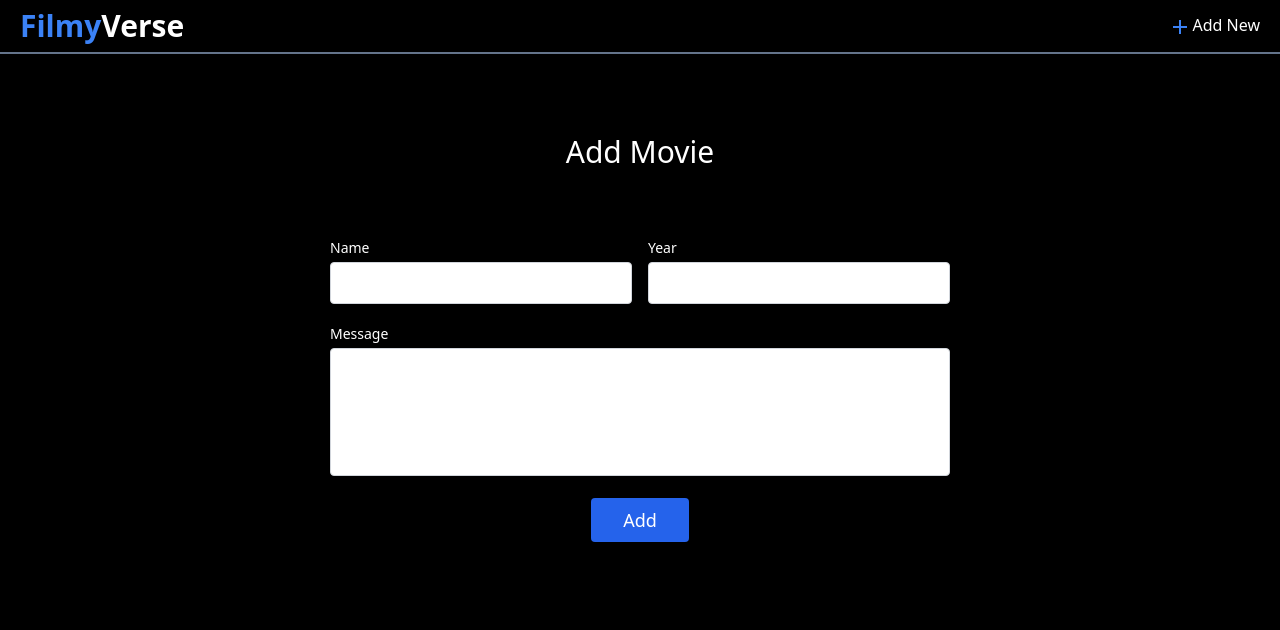
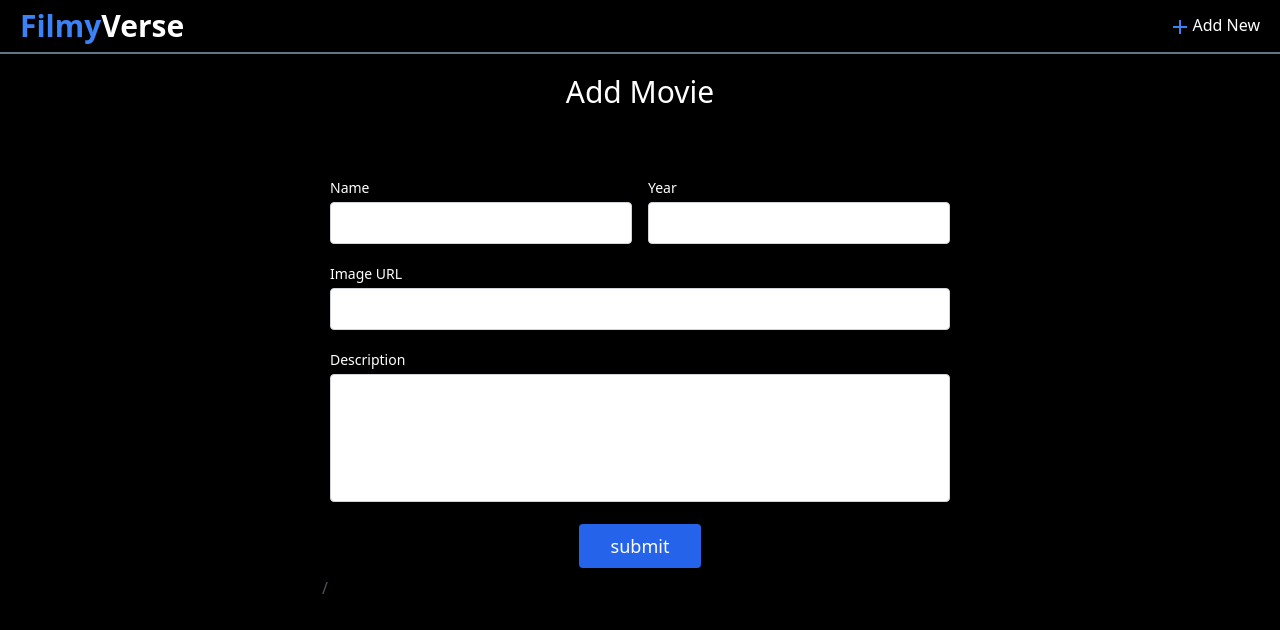
Before and after one commit to NaveenWebDev/MyMovieWebApp, a React (Create React App) app: page /addmovie in a window 1280 px wide. Shown: the top 630 px of the page. Built offline with nearby package versions, Linux system fonts and the light colour scheme.

Commit message:
after completed add movie feature

```diff
--- a/package.json
+++ b/package.json
@@ -18,6 +18,7 @@
     "react-scripts": "5.0.1",
     "react-stars": "^2.2.5",
     "sweet-alert": "^2.0.5",
+    "sweetalert": "^2.1.2",
     "web-vitals": "^2.1.4"
   },
   "scripts": {
--- a/src/components/AddMovie.js
+++ b/src/components/AddMovie.js
@@ -1,17 +1,35 @@
-import React, { useState } from 'react'
+import React, { useState } from 'react';
+import { TailSpin } from 'react-loader-spinner';
+import {addDoc} from "firebase/firestore";
+import {moviesRef} from "./firebase/firebase";
+import swal from "sweetalert";
 
 const AddMovie = () => {
 
-    const [form, setform] = useState({
-        name:"",
-        year:"",
-        description:""
-    });
+  const [form, setform] = useState({
+    name:"",
+    year:"",
+    description:"",
+    image:""
+  });
+  const [loading, setloading] = useState(false);
+
+  const addMovie = async ()=>{
+    setloading(true)
+    await addDoc(moviesRef, form);
+    swal({
+      title:"Successful Added",
+      icon:"success",
+      timer:3000
+    })
+    setloading(false)
+  }
+
 
   return (
     <div >
     <section className="text-gray-600 body-font relative ">
-  <div className="container px-5 py-20 mx-auto">
+  <div className="container px-5 py-5 mx-auto">
     <div className="flex flex-col text-center w-full mb-12">
       <h1 className="sm:text-3xl text-2xl font-medium title-font mb-4 text-white">Add Movie</h1>
     </div>
@@ -23,21 +41,35 @@ const AddMovie = () => {
             <input type="text" id="name" name="name" className="w-full  rounded border border-gray-300 focus:border-blue-500 focus:bg-white focus:ring-2 focus:ring-indigo-200 text-base outline-none  py-1 px-3 leading-8 transition-colors duration-200 ease-in-out" value={form.name} onChange={(e)=>setform({...form, name:e.target.value})} />
           </div>
         </div>
+
         <div className="p-2 w-1/2">
           <div className="relative">
             <label htmlFor="email" className="leading-7 text-sm text-white">Year</label>
             <input type="email" id="email" name="email" className="w-full  rounded border border-gray-300 focus:border-indigo-500 focus:bg-white focus:ring-2 focus:ring-indigo-200 text-base outline-none  py-1 px-3 leading-8 transition-colors duration-200 ease-in-out" value={form.year} onChange={(e)=>setform({...form, year:e.target.value})} />
           </div>
         </div>
+
+
         <div className="p-2 w-full">
           <div className="relative">
-            <label htmlFor="message" className="leading-7 text-sm text-white">Message</label>
+            <label htmlFor="message" className="leading-7 text-sm text-white">Image URL</label>
+            <input id="message" name="message" className="w-full rounded border border-gray-300 focus:border-indigo-500 focus:bg-white focus:ring-2 focus:ring-indigo-200 text-base outline-none text-gray-700 py-2 px-3 resize-none leading-6 transition-colors duration-200 ease-in-out" defaultValue={""} value={form.image} onChange={(e)=>setform({...form, image:e.target.value})} />
+          </div>
+        </div>
+
+
+        <div className="p-2 w-full">
+          <div className="relative">
+            <label htmlFor="message" className="leading-7 text-sm text-white">Description</label>
             <textarea id="message" name="message" className="w-full rounded border border-gray-300 focus:border-indigo-500 focus:bg-white focus:ring-2 focus:ring-indigo-200 h-32 text-base outline-none text-gray-700 py-1 px-3 resize-none leading-6 transition-colors duration-200 ease-in-out" defaultValue={""} value={form.description} onChange={(e)=>setform({...form, description:e.target.value})} />
           </div>
         </div>
+
         <div className="p-2 w-full">
-          <button className="flex mx-auto text-white bg-blue-600 border-0 py-2 px-8 focus:outline-none hover:bg-blue-500 rounded text-lg">Add</button>
-        </div>
+
+          <button onClick={addMovie} className="flex mx-auto text-white bg-blue-600 border-0 py-2 px-8 focus:outline-none hover:bg-blue-500 rounded text-lg"> {loading ? <TailSpin height={25} color="white" /> : "submit" } </button>
+
+        </div> /
 
       </div>
     </div>
@@ -47,5 +79,4 @@ const AddMovie = () => {
     </div>
   )
 }
-
 export default AddMovie
--- a/src/components/Cards.js
+++ b/src/components/Cards.js
@@ -1,34 +1,55 @@
-import React, { useState } from "react";
+import React, { useEffect, useState } from "react";
 import ReactStars from "react-stars";
+import { TailSpin } from "react-loader-spinner";
+import { getDocs } from "firebase/firestore";
+import { moviesRef } from "./firebase/firebase";
 
 const Cards = () => {
-  const [MovieData, setMovieData] = useState([
-    {
-      name: "avengers endgame",
-      year: "2018",
-      rating: 5,
-      img: "https://mir-s3-cdn-cf.behance.net/project_modules/max_1200/c618cd88432989.5dd5e72e505d1.jpg",
-    },
-    {
-      name: "avengers endgame",
-      year: "2018",
-      rating: 3.5,
-      img: "https://mir-s3-cdn-cf.behance.net/project_modules/max_1200/c618cd88432989.5dd5e72e505d1.jpg",
-    },
-    {
-      name: "avengers endgame",
-      year: "2018",
-      rating: 4,
-      img: "https://mir-s3-cdn-cf.behance.net/project_modules/max_1200/c618cd88432989.5dd5e72e505d1.jpg",
-    },
-  ]);
+  // const [MovieData, setMovieData] = useState([
+  //   {
+  //     name: "avengers endgame",
+  //     year: "2018",
+  //     rating: 5,
+  //     img: "https://mir-s3-cdn-cf.behance.net/project_modules/max_1200/c618cd88432989.5dd5e72e505d1.jpg",
+  //   },
+  //   {
+  //     name: "avengers endgame",
+  //     year: "2018",
+  //     rating: 3.5,
+  //     img: "https://mir-s3-cdn-cf.behance.net/project_modules/max_1200/c618cd88432989.5dd5e72e505d1.jpg",
+  //   },
+  //   {
+  //     name: "avengers endgame",
+  //     year: "2018",
+  //     rating: 4,
+  //     img: "https://mir-s3-cdn-cf.behance.net/project_modules/max_1200/c618cd88432989.5dd5e72e505d1.jpg",
+  //   },
+  // ]);
+
+  const [MovieData, setMovieData] = useState([]);
+  const [loading, setLoading] = useState(false);
+
+  useEffect(()=>{
+    async function getData(){
+      setLoading(true);
+      const daata = await getDocs(moviesRef);
+      daata.forEach((doc)=>{
+        setMovieData((pre)=> [...pre, {...(doc.data()), id:doc.id}]);
+      })
+      setLoading(false);
+    }
+    getData()
+  },[])
+
   return (
     <div className="flex flex-wrap justify-center gap-5 px-5 mt-2">
-      {MovieData.map((ele, ind) => {
+      {
+        loading ? <TailSpin color="blue" /> :
+        MovieData.map((ele, ind) => {
         return (
           <div className="card w-60 hover:-translate-y-1 transition-all duration-500 p-2 bg-slate-800" key={ind}>
             <img
-              src={ele.img}
+              src={ele.image}
               alt="poster"
               height="100%"
             />
@@ -36,14 +57,18 @@ const Cards = () => {
               <span className=" text-blue-500">Name</span> : {ele.name}
             </h2>
             <h2 className="flex items-center">
-              <span className=" text-blue-500 mr-1"> Rating </span> : <ReactStars className="ml-1" size={20} value={ele.rating} edit={false}  />
+              <span className=" text-blue-500 mr-1"> Rating </span> : <ReactStars className="ml-1" size={20} value={5} edit={false}  />
             </h2>
             <h2>
               <span className=" text-blue-500">Date</span> : {ele.year}
             </h2>
+            {/* <h2>
+              <span className=" text-blue-500">Desc</span> : {ele.description}
+            </h2> */}
           </div>
         );
-      })}
+      })
+      }
     </div>
   );
 };
--- a/src/components/Header.js
+++ b/src/components/Header.js
@@ -4,7 +4,7 @@ import { Link } from 'react-router-dom';
 
 const Header = () => {
   return (
-    <div className='text-l border-b-2 border-slate-500 flex justify-between px-5 py-2 items-center'>
+    <div className='sticky top-0 bg-black text-l border-b-2 border-slate-500 flex justify-between px-5 py-2 items-center'>
     <Link to={'/'}>
 
       <p className='text-blue-500 text-3xl font-bold'>Filmy<span className='text-white'>Verse</span> </p>
--- a/firebase/firebase.js
+++ b/src/components/firebase/firebase.js
@@ -1,4 +1,5 @@
 import { initializeApp } from "firebase/app";
+import {getFirestore, collection} from 'firebase/firestore';
 
 const firebaseConfig = {
   apiKey: "AIzaSyCjI3prR8873VPwLnFL27Hw58U7jPsbjKk",
@@ -11,3 +12,7 @@ const firebaseConfig = {
 
 // Initialize Firebase
 const app = initializeApp(firebaseConfig);
+export const db = getFirestore(app);
+export const moviesRef = collection(db, "moives")
+
+export default app;
```
Also changed, not shown: 1 other file (tests, documents, lock files or other folders).
